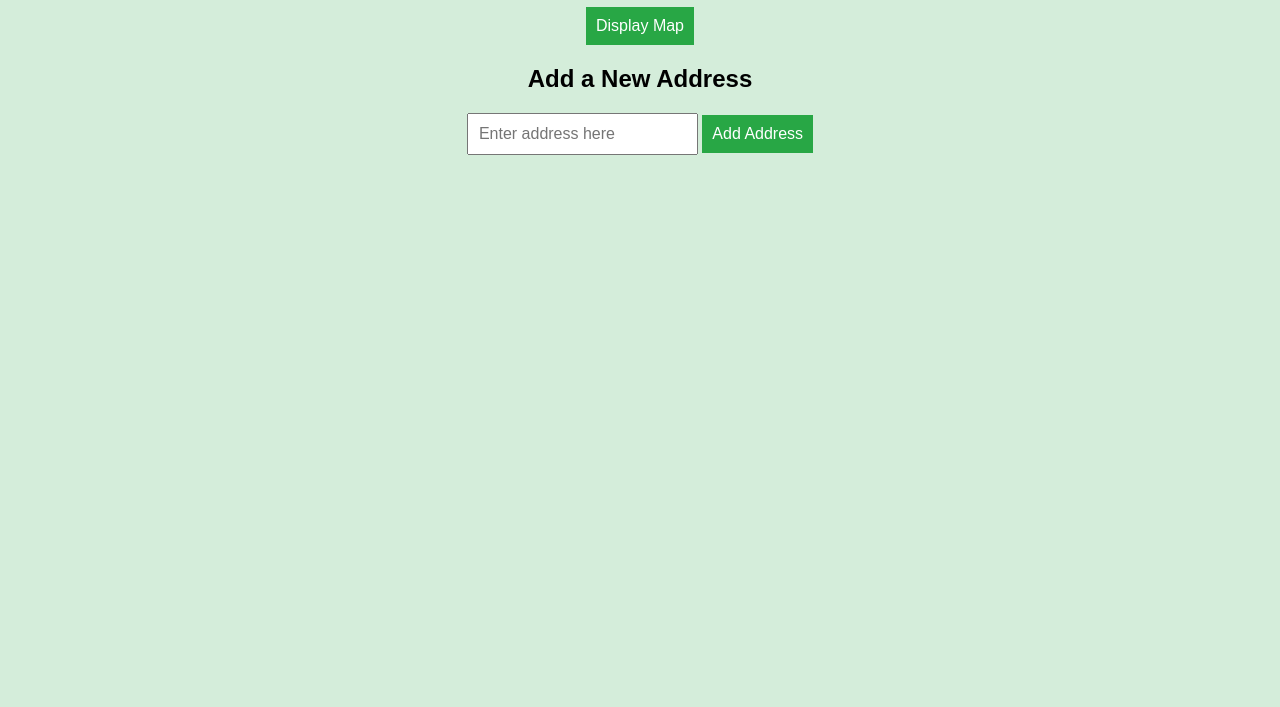
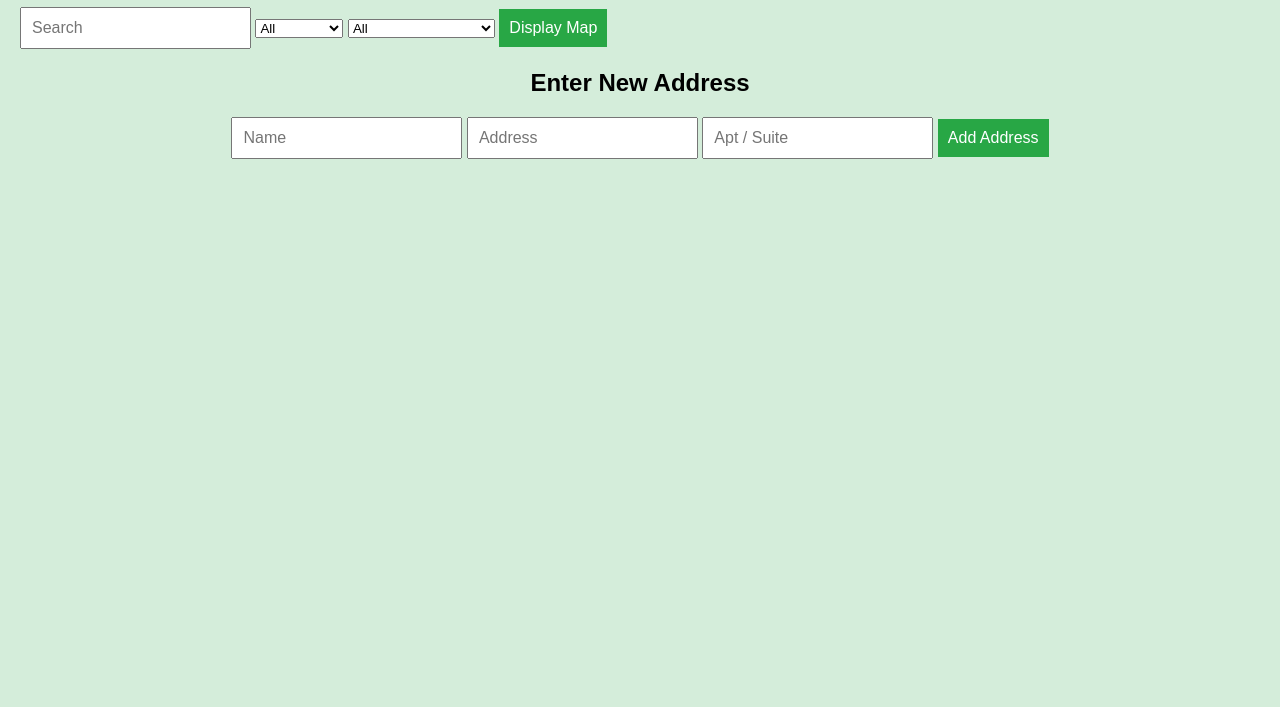
Before and after one commit to chicagofikr/chicagofikr.github.io, a plain HTML site: page index.html in a window 1280 px wide. Shown: the part 93-800 px from the top of the page. Drawn offline with nearby package versions, Linux system fonts and the light colour scheme.

Commit message:
Update index.html

```diff
--- a/index.html
+++ b/index.html
@@ -11,19 +11,36 @@
 <body>
   <h1>Chicago Jowla Map</h1>
 
-  <!-- Display Map Button -->
-  <div class="controls">
+  <!-- Filters -->
+  <div class="filters">
+    <input type="text" id="search" placeholder="Search" />
+    <select id="status">
+      <option>All</option>
+      <option>Students</option>
+      <option>Khususi</option>
+      <option>Follow Ups</option>
+      <option>3D</option>
+    </select>
+    <select id="visited">
+      <option>All</option>
+      <option>Not Yet Visited</option>
+      <option>More Than 180 Days</option>
+      <option>More Than 90 Days</option>
+      <option>More Than 30 Days</option>
+    </select>
     <button onclick="loadMap()">Display Map</button>
   </div>
 
   <!-- Address Form -->
   <div class="form">
-    <h2>Add a New Address</h2>
-    <input type="text" id="address" placeholder="Enter address here" />
+    <h2>Enter New Address</h2>
+    <input type="text" id="name" placeholder="Name" />
+    <input type="text" id="address" placeholder="Address" />
+    <input type="text" id="apt" placeholder="Apt / Suite" />
     <button onclick="addAddress()">Add Address</button>
   </div>
 
-  <!-- Map Container (hidden until button is clicked) -->
+  <!-- Map -->
   <div id="map" style="display:none;"></div>
 
   <!-- Leaflet JS -->
@@ -33,7 +50,7 @@
   <script src="https://www.gstatic.com/firebasejs/9.6.1/firebase-app.js"></script>
   <script src="https://www.gstatic.com/firebasejs/9.6.1/firebase-firestore.js"></script>
 
-  <!-- Link to JS -->
+  <!-- Script -->
   <script src="script.js"></script>
 </body>
 </html>
```
